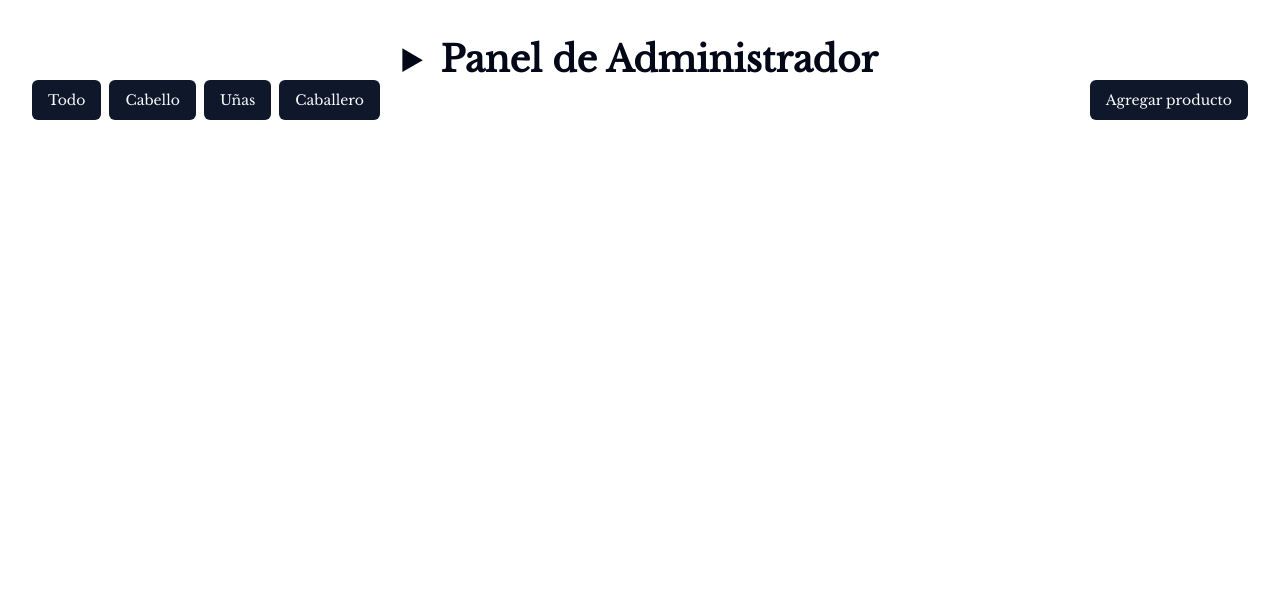
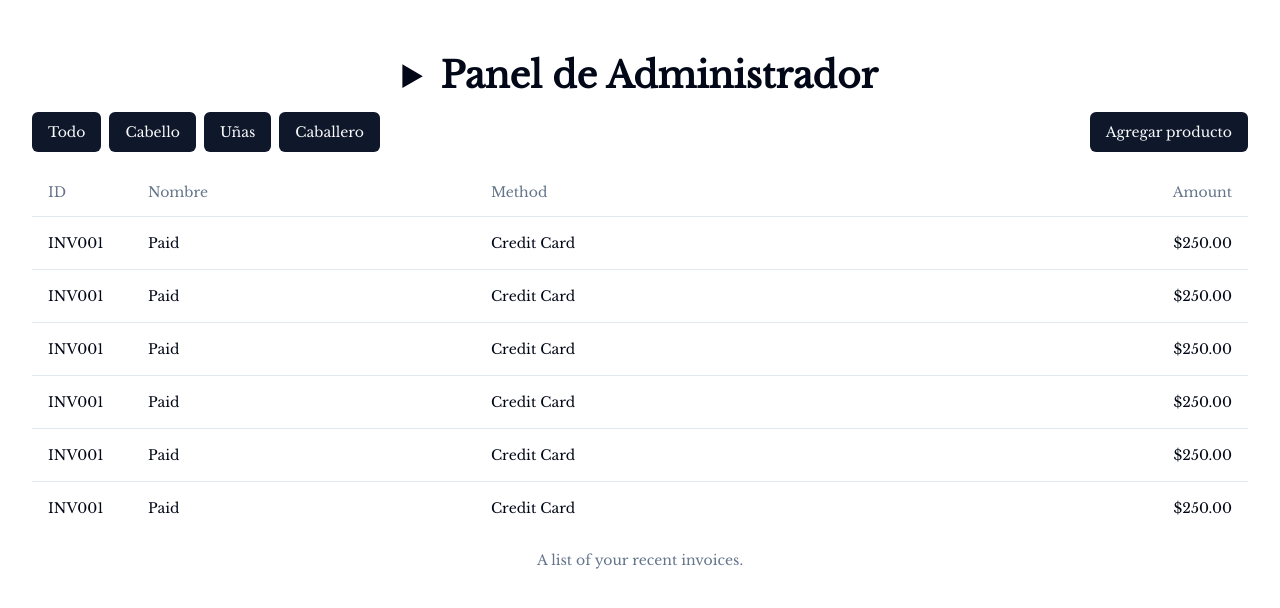
Before and after one commit to edwinperaza99/be-beauty, a Next.js app: page /dashboard in a window 1280 px wide. Shown: the top 608 px of the page. Built offline with nearby package versions, Linux system fonts and the light colour scheme.

Commit message:
basic ui for demonstration purposes

```diff
--- a/app/(admin)/dashboard/page.tsx
+++ b/app/(admin)/dashboard/page.tsx
@@ -10,11 +10,22 @@ import {
 	SheetTrigger,
 } from "@/components/ui/sheet";
 
+import {
+	Table,
+	TableBody,
+	TableCaption,
+	TableCell,
+	TableHead,
+	TableHeader,
+	TableFooter,
+	TableRow,
+} from "@/components/ui/table";
+
 export default function Dashboard() {
 	return (
 		<>
-			<main className="">
-				<section className="flex flex-col items-center mt-10" id="landing">
+			<main className="flex flex-col gap-4 mt-14">
+				<section className="flex flex-col items-center" id="landing">
 					<details className="text-lg container">
 						<summary className="text-4xl font-bold text-center">
 							Panel de Administrador
@@ -62,7 +73,57 @@ export default function Dashboard() {
 					</Sheet>
 				</section>
 				{/* table goes here  */}
-				<section></section>
+				<section className="container">
+					<Table>
+						<TableCaption>A list of your recent invoices.</TableCaption>
+						<TableHeader>
+							<TableRow>
+								<TableHead className="w-[100px]">ID</TableHead>
+								<TableHead>Nombre</TableHead>
+								<TableHead>Method</TableHead>
+								<TableHead className="text-right">Amount</TableHead>
+							</TableRow>
+						</TableHeader>
+						<TableBody>
+							<TableRow>
+								<TableCell className="font-medium">INV001</TableCell>
+								<TableCell>Paid</TableCell>
+								<TableCell>Credit Card</TableCell>
+								<TableCell className="text-right">$250.00</TableCell>
+							</TableRow>
+							<TableRow>
+								<TableCell className="font-medium">INV001</TableCell>
+								<TableCell>Paid</TableCell>
+								<TableCell>Credit Card</TableCell>
+								<TableCell className="text-right">$250.00</TableCell>
+							</TableRow>
+							<TableRow>
+								<TableCell className="font-medium">INV001</TableCell>
+								<TableCell>Paid</TableCell>
+								<TableCell>Credit Card</TableCell>
+								<TableCell className="text-right">$250.00</TableCell>
+							</TableRow>
+							<TableRow>
+								<TableCell className="font-medium">INV001</TableCell>
+								<TableCell>Paid</TableCell>
+								<TableCell>Credit Card</TableCell>
+								<TableCell className="text-right">$250.00</TableCell>
+							</TableRow>
+							<TableRow>
+								<TableCell className="font-medium">INV001</TableCell>
+								<TableCell>Paid</TableCell>
+								<TableCell>Credit Card</TableCell>
+								<TableCell className="text-right">$250.00</TableCell>
+							</TableRow>
+							<TableRow>
+								<TableCell className="font-medium">INV001</TableCell>
+								<TableCell>Paid</TableCell>
+								<TableCell>Credit Card</TableCell>
+								<TableCell className="text-right">$250.00</TableCell>
+							</TableRow>
+						</TableBody>
+					</Table>
+				</section>
 			</main>
 		</>
 	);
```
